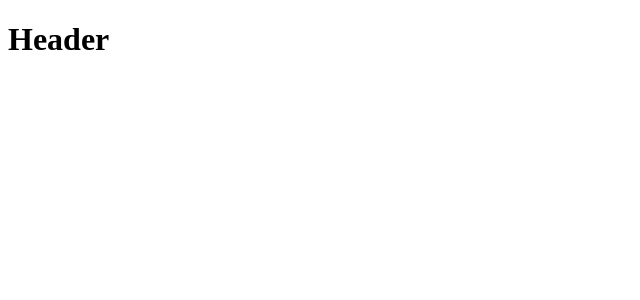
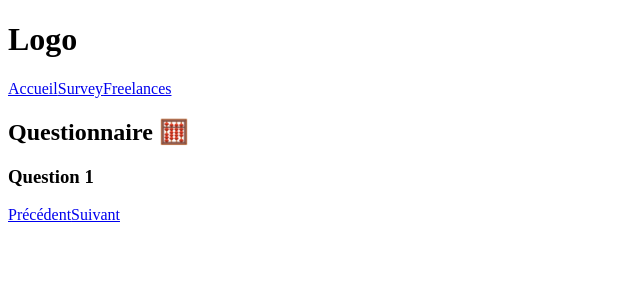
Before and after one commit to jimmy-clairy/shiny_agency1, a React (Create React App) app: page /survey/1 in a window 1280 px wide. Shown: the top 300 px of the page, without its empty margins (0-640 px from the left). Built offline with nearby package versions, Linux system fonts and the light colour scheme.

Commit message:
Add react-router-dom

```diff
--- a/src/index.jsx
+++ b/src/index.jsx
@@ -1,10 +1,25 @@
 import React from 'react'
 import ReactDOM from 'react-dom/client'
+import { BrowserRouter as Router, Routes, Route } from 'react-router-dom'
+import Home from './pages/Home/Home'
+import Survey from './pages/Survey/Survey'
 import Header from './layouts/Header'
+import Error from './pages/Error/Error'
+import Results from './pages/Results/Results'
+import Freelances from './pages/Freelances/Freelances'
 
 const root = ReactDOM.createRoot(document.getElementById('root'))
 root.render(
     <React.StrictMode>
-        <Header />
+        <Router>
+            <Header />
+            <Routes>
+                <Route path="/" element={<Home />} />
+                <Route path="/survey/:questionNumber" element={<Survey />} />
+                <Route path="/results" element={<Results />} />
+                <Route path="/freelances" element={<Freelances />} />
+                <Route path="*" element={<Error />} />
+            </Routes>
+        </Router>
     </React.StrictMode>
 )
--- a/src/layouts/Header.jsx
+++ b/src/layouts/Header.jsx
@@ -1,5 +1,15 @@
 import React from 'react'
+import { Link } from 'react-router-dom'
 
 export default function Header() {
-    return <h1>Header</h1>
+    return (
+        <header>
+            <h1>Logo</h1>
+            <nav>
+                <Link to={'/'}>Accueil</Link>
+                <Link to={'/survey/1'}>Survey</Link>
+                <Link to={'/freelances'}>Freelances</Link>
+            </nav>
+        </header>
+    )
 }
--- /dev/null
+++ b/src/pages/Error/Error.jsx
@@ -0,0 +1,9 @@
+import React from 'react'
+
+export default function Error() {
+    return (
+        <div>
+            <h1>Oups 🙈 Cette page n'existe pas</h1>
+        </div>
+    )
+}
--- /dev/null
+++ b/src/pages/Freelances/Freelances.jsx
@@ -0,0 +1,5 @@
+import React from 'react'
+
+export default function Freelances() {
+    return <h2>Freelances</h2>
+}
--- a/src/pages/Home/Home.jsx
+++ b/src/pages/Home/Home.jsx
@@ -1,5 +1,5 @@
 import React from 'react'
 
 export default function Home() {
-    return <h1>Home</h1>
+    return <h2>Home</h2>
 }
--- /dev/null
+++ b/src/pages/Results/Results.jsx
@@ -0,0 +1,5 @@
+import React from 'react'
+
+export default function Results() {
+    return <h2>Results</h2>
+}
--- /dev/null
+++ b/src/pages/Survey/Survey.jsx
@@ -0,0 +1,23 @@
+import { useParams, Link } from 'react-router-dom'
+
+export default function Survey() {
+    const { questionNumber } = useParams()
+    let questionNumberInt = Number(questionNumber)
+    const precedent = questionNumberInt < 2 ? 1 : questionNumberInt - 1
+    const suivant = questionNumberInt + 1
+    const result = questionNumberInt === 10
+
+    return (
+        <div>
+            <h2>Questionnaire 🧮</h2>
+            <h3>Question {questionNumber}</h3>
+            <Link to={`/survey/${precedent}`}>Précédent</Link>
+
+            {result ? (
+                <Link to={`/results`}>Resultat</Link>
+            ) : (
+                <Link to={`/survey/${suivant}`}>Suivant</Link>
+            )}
+        </div>
+    )
+}
```
